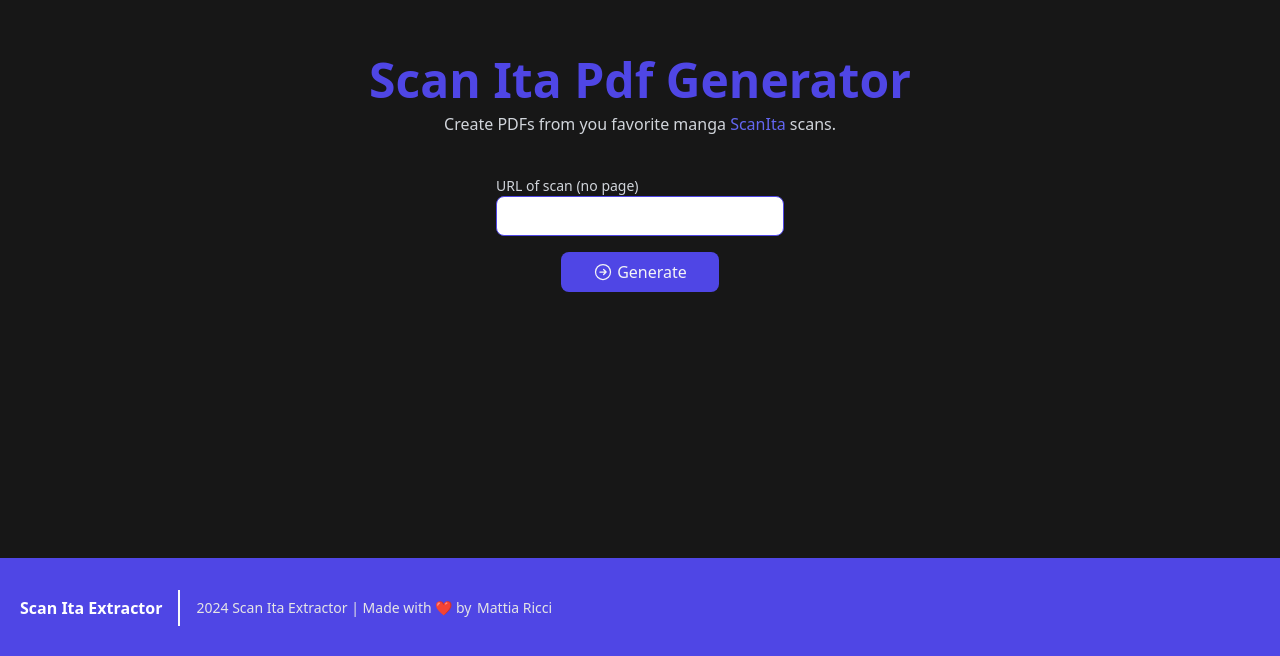
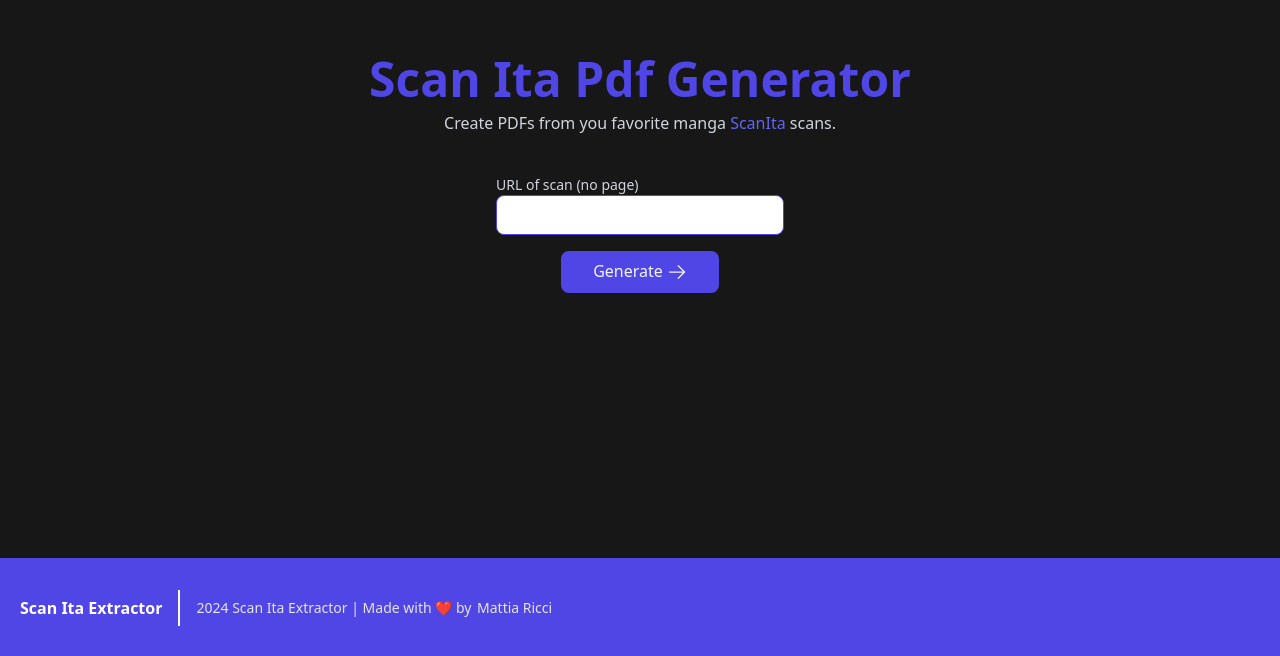
Before and after one commit to tiaringhio/ScanItaExtractor, an Angular app in the folder src/frontend/scanitaextractor/: page / in a window 1280 px wide. Shown: the part 242-898 px from the top of the page. Built offline with nearby package versions, Linux system fonts and the light colour scheme.

Commit message:
updated icon

```diff
--- a/src/frontend/scanitaextractor/src/app/components/input-form/input-form.component.html
+++ b/src/frontend/scanitaextractor/src/app/components/input-form/input-form.component.html
@@ -12,14 +12,15 @@
         </div>
         <div class="flex justify-center mx-auto pt-4">
             <button class="flex space-x-1 bg-palette-600 rounded-lg px-8 py-2 text-gray-100">
+                <span class="inline-flex my-aut mb-0.5">Generate</span>
                 <svg *ngIf="!(pdfGenerator.isLoading$ | async)" class="inline-flex my-auto size-5" xmlns="http://www.w3.org/2000/svg" fill="none" viewBox="0 0 24 24" stroke-width="1.5" stroke="currentColor">
-                    <path stroke-linecap="round" stroke-linejoin="round" d="m12.75 15 3-3m0 0-3-3m3 3h-7.5M21 12a9 9 0 1 1-18 0 9 9 0 0 1 18 0Z" />
-                </svg>
+                    <path stroke-linecap="round" stroke-linejoin="round" d="M13.5 4.5 21 12m0 0-7.5 7.5M21 12H3" />
+                  </svg>
+
                 <svg *ngIf="(pdfGenerator.isLoading$ | async)" aria-hidden="true" class="inline-flex my-auto size-5 text-gray-200 animate-spin fill-palette-600" viewBox="0 0 100 101" fill="none" xmlns="http://www.w3.org/2000/svg">
                     <path d="M100 50.5908C100 78.2051 77.6142 100.591 50 100.591C22.3858 100.591 0 78.2051 0 50.5908C0 22.9766 22.3858 0.59082 50 0.59082C77.6142 0.59082 100 22.9766 100 50.5908ZM9.08144 50.5908C9.08144 73.1895 27.4013 91.5094 50 91.5094C72.5987 91.5094 90.9186 73.1895 90.9186 50.5908C90.9186 27.9921 72.5987 9.67226 50 9.67226C27.4013 9.67226 9.08144 27.9921 9.08144 50.5908Z" fill="currentColor"/>
                     <path d="M93.9676 39.0409C96.393 38.4038 97.8624 35.9116 97.0079 33.5539C95.2932 28.8227 92.871 24.3692 89.8167 20.348C85.8452 15.1192 80.8826 10.7238 75.2124 7.41289C69.5422 4.10194 63.2754 1.94025 56.7698 1.05124C51.7666 0.367541 46.6976 0.446843 41.7345 1.27873C39.2613 1.69328 37.813 4.19778 38.4501 6.62326C39.0873 9.04874 41.5694 10.4717 44.0505 10.1071C47.8511 9.54855 51.7191 9.52689 55.5402 10.0491C60.8642 10.7766 65.9928 12.5457 70.6331 15.2552C75.2735 17.9648 79.3347 21.5619 82.5849 25.841C84.9175 28.9121 86.7997 32.2913 88.1811 35.8758C89.083 38.2158 91.5421 39.6781 93.9676 39.0409Z" fill="currentFill"/>
                 </svg>
-                <span class="inline-flex my-auto">Generate</span>
             </button>
         </div>
         <div class="flex justify-center mx-auto pt-4">
```
